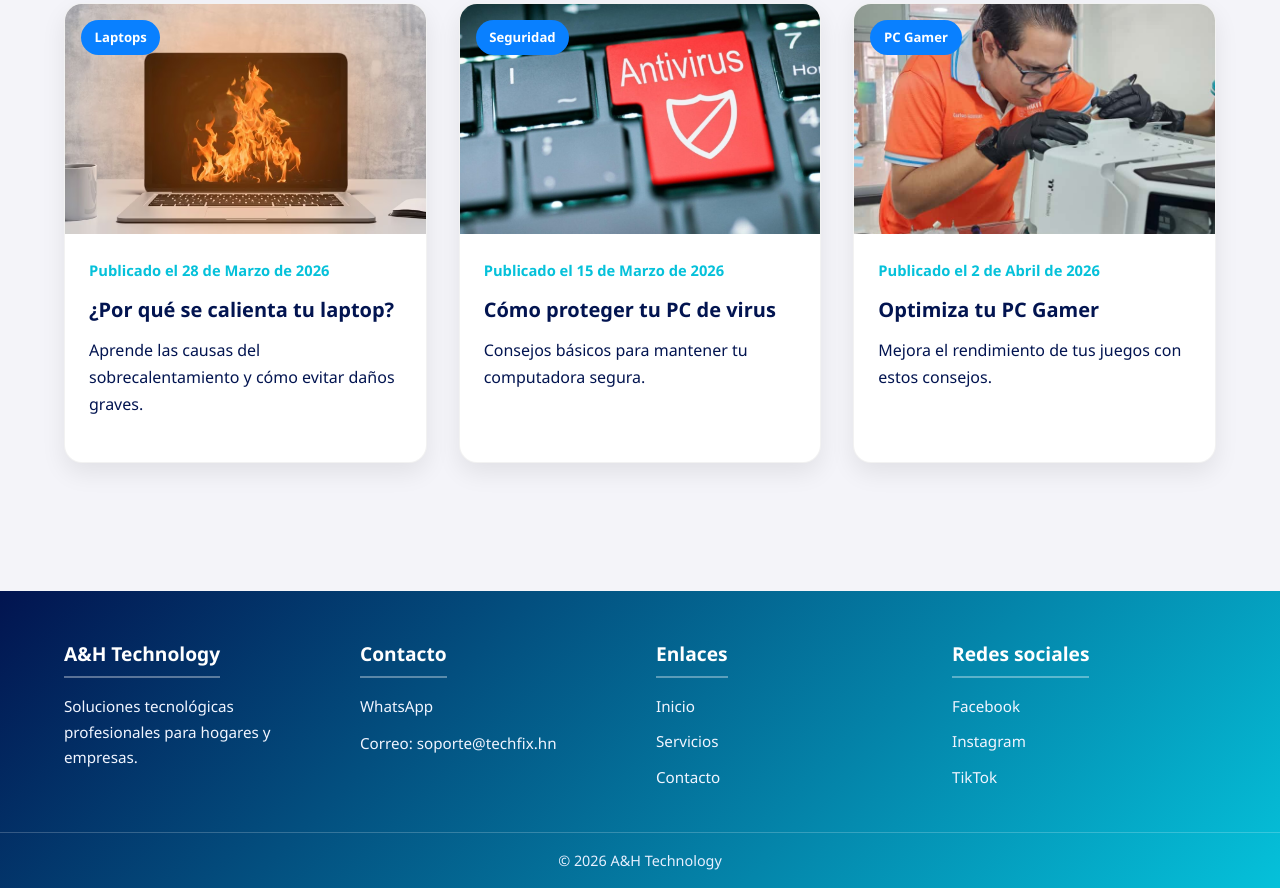
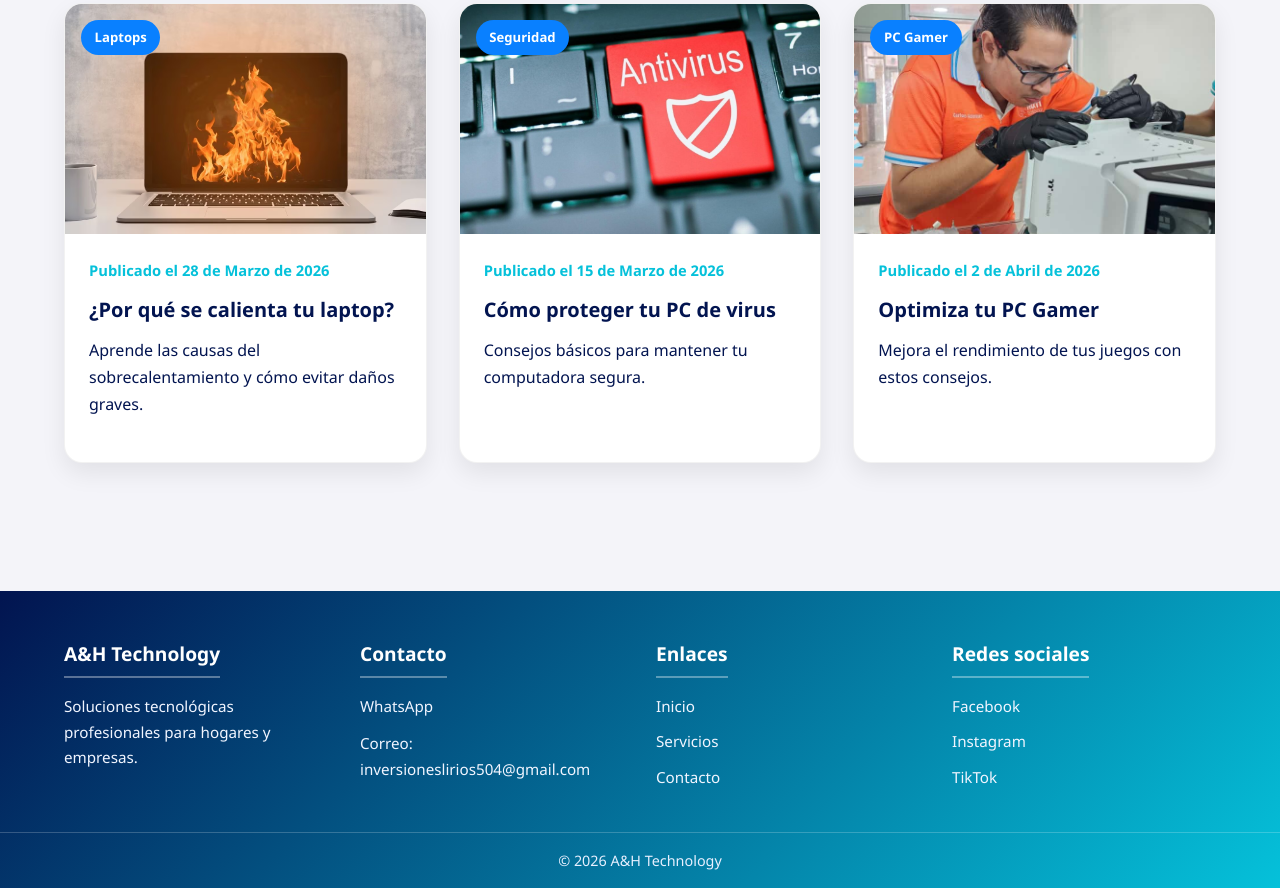
Before and after one commit to dani3ll0b017/reparacion-redes, a plain HTML site: page Proyecto-reparacion/blog.html in a window 1280 px wide. Shown: the part 1136-2024 px from the top of the page. Drawn offline with Linux system fonts and the light colour scheme.

Commit message:
Proyecto-reparacion/blog.html

```diff
--- a/Proyecto-reparacion/blog.html
+++ b/Proyecto-reparacion/blog.html
@@ -176,7 +176,7 @@
         <div class="footer-contact">
             <h4>Contacto</h4>
             <p><a href="https://wa.me/50493942215" target="_blank">WhatsApp</a></p>
-            <p>Correo: soporte@techfix.hn</p>
+            <p>Correo: inversioneslirios504@gmail.com</p>
         </div>
 
         <div class="footer-links">
```
